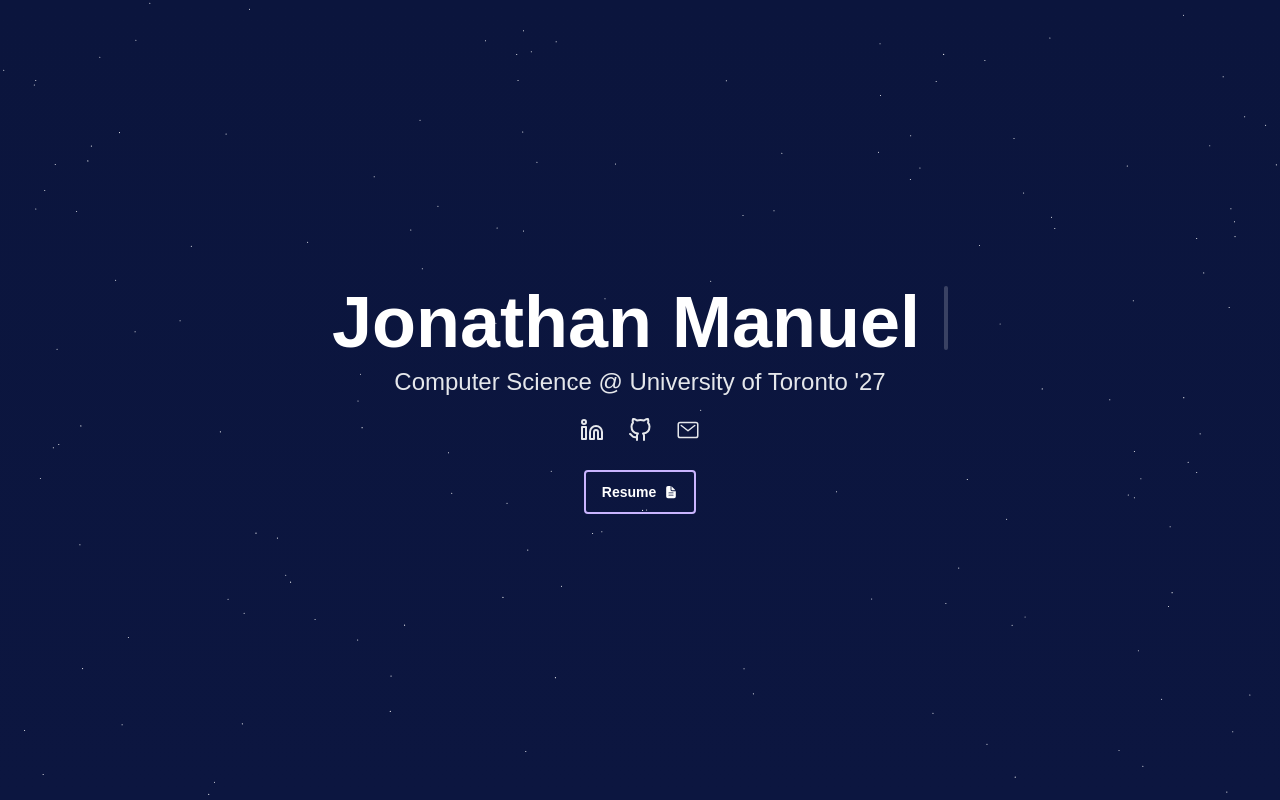
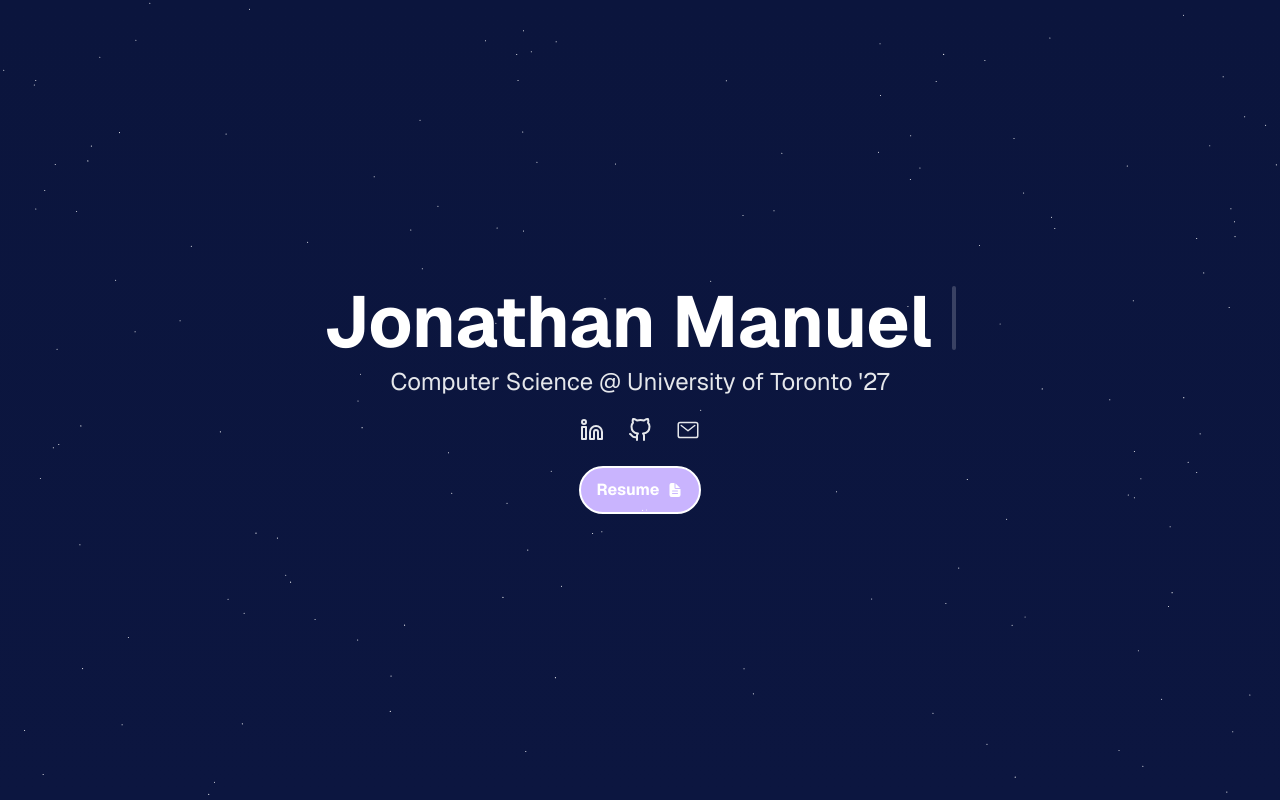
Before and after one commit to jonathan-imanu/portfolio, a Next.js app in the folder portfolio/: page / in a window 1280 px wide. Shown: the top 800 px of the page. Built offline with nearby package versions, Linux system fonts and the light colour scheme.

Commit message:
feat: font changes

```diff
--- a/portfolio/src/app/globals.css
+++ b/portfolio/src/app/globals.css
@@ -3,7 +3,7 @@
 @tailwind utilities;
 
 body {
-  font-family: Arial, Helvetica, sans-serif;
+  font-family: var(--font-geist-sans)
 }
 
 @layer base {
@@ -74,7 +74,6 @@ body {
 
 .better-gradient {
   background: #00002a;
-  background: linear-gradient(to bottom, #194070, #00002a);
   background: linear-gradient(to bottom, #0b153d, #0C1640);
 }
 
@@ -100,3 +99,7 @@ body {
   visibility: visible;
   width: 100%;
 }
+
+mono-font {
+  font-family: var(--font-roboto-mono);
+}
--- a/portfolio/src/app/layout.tsx
+++ b/portfolio/src/app/layout.tsx
@@ -1,5 +1,5 @@
 import type { Metadata } from "next";
-import { Geist, Geist_Mono } from "next/font/google";
+import { Geist, Roboto_Mono} from "next/font/google";
 import "./globals.css";
 
 const geistSans = Geist({
@@ -7,8 +7,8 @@ const geistSans = Geist({
   subsets: ["latin"],
 });
 
-const geistMono = Geist_Mono({
-  variable: "--font-geist-mono",
+const robotoMono = Roboto_Mono({
+  variable: "--font-roboto-mono",
   subsets: ["latin"],
 });
 
@@ -16,9 +16,6 @@ export const metadata: Metadata = {
   title: "Jonathan Manuel",
   description: "Welcome to my personal website!",
 };
-
-import { StarsBackground } from "@/components/ui/stars-background";
-import { ShootingStars } from "@/components/ui/shooting-stars";
 
 export default function RootLayout({
   children,
@@ -29,7 +26,7 @@ export default function RootLayout({
     <html lang="en">
 
       <body
-        className={`${geistSans.variable} ${geistMono.variable} antialiased`}
+        className={`${geistSans.variable} ${robotoMono.variable} antialiased`}
       >
         {children}
       </body>
--- a/portfolio/src/components/about.tsx
+++ b/portfolio/src/components/about.tsx
@@ -8,7 +8,7 @@ const About: React.FC = () => {
         <div id="about" className="flex flex-col md:flex-row bg-purple p-6 justify-center items-center z-10">
             <div className="flex flex-col items-start h-full md:w-1/3 max-w-[480px] space-y-6 mt-10">
                 <div className="flex flex-row space-x-3 justify-center items-center w-full">
-                    <p className="font-semibold text-2xl text-accent z-10">01.</p>
+                    <p className="font-semibold text-2xl text-accent z-10 font-mono">01.</p>
                     <h3 className="text-white text-3xl md:text-3xl font-semibold whitespace-nowrap z-10">About Me</h3>
                 </div>
                 <p className="text-faded text-sm md:text-md leading-relaxed z-10">
--- a/portfolio/src/components/contact.tsx
+++ b/portfolio/src/components/contact.tsx
@@ -6,14 +6,14 @@ const Contact: React.FC = () => {
         <div className="bg-purple pb-20">
             <div className="flex flex-col items-center justify-center h-full">
                 <div className="flex flex-row space-x-3 justify-center items-center w-full mt-40">
-                    <p className="font-semibold text-2xl text-accent">04.</p>
+                    <p className="font-semibold text-2xl text-accent font-mono">04.</p>
                     <h3 className="text-white text-3xl md:text-3xl font-semibold whitespace-nowrap">Contact</h3>
                 </div>
                 <p className="text-faded text-sm md:text-md leading-relaxed z-10 mt-4 w-1/3 max-w-[600px] text-center">
                     I would love to learn about new opportunities and my inbox is always open. If you'd like to get in touch, feel free to send me an email.
                 </p>
                 <button className="text-sm md:text-md text-white font-bold px-3 py-2 md:px-4 md:py-2.5 border-2 border-accent rounded transform transition-transform duration-300 mt-7">
-                    <Link href="mailto:jonathan.imanuel@gmail.com">
+                    <Link href="mailto:jonathan.imanuel@gmail.com" className="text-accent">
                         <p>Email Me!</p>
                     </Link>
                 </button>
--- a/portfolio/src/components/experiences.tsx
+++ b/portfolio/src/components/experiences.tsx
@@ -52,7 +52,7 @@ const Experiences: React.FC = () => {
         <div className="bg-purple">
             <div className="flex flex-col items-center justify-center h-full">
                 <div className="flex flex-row space-x-3 justify-center items-center w-full pt-40">
-                    <p className="font-semibold text-2xl text-accent">02.</p>
+                    <p className="font-semibold text-2xl text-accent font-mono">02.</p>
                     <h3 className="text-white text-3xl md:text-3xl font-semibold whitespace-nowrap">Experience</h3>
                 </div>
                 <div className="z-20 space-y-5 mt-12">
--- a/portfolio/src/components/hero.tsx
+++ b/portfolio/src/components/hero.tsx
@@ -20,7 +20,7 @@ const Hero: React.FC = () => {
                 <p className="text-xs md:text-2xl text-gray-200 text-center mt-2 z-10">
                     Computer Science @ University of Toronto '27
                 </p>
-                <div className="flex flex-row space-x-4 md:space-x-6 text-2xl text-gray-200 z-30 mt-5">
+                <div className="flex flex-row space-x-4 md:space-x-6 text-lg sm:text-xl md:text-2xl text-gray-200 z-30 mt-5">
                     <Link
                         href="https://www.linkedin.com/in/jonathan-imanuel"
                         target="_blank"
@@ -43,8 +43,8 @@ const Hero: React.FC = () => {
                         <IoMailOutline />
                     </Link>
                 </div>
-                <button className="text-sm md:text-md text-white font-bold px-3 py-2 md:px-4 md:py-2.5 border-2 rounded border-accent transform transition-transform duration-300 mt-7">
-                    <div className="flex flex-row items-center justify-center space-x-2">
+                <button className="text-xs md:text-base text-white font-bold px-3 py-2 md:px-4 md:py-2.5 border-2 border-white bg-accent mt-6 rounded-full">
+                    <div className="flex flex-row items-center justify-center space-x-2 ">
                         <p>Resume</p>
                         <IoDocumentText />
                     </div>
--- a/portfolio/src/components/projects.tsx
+++ b/portfolio/src/components/projects.tsx
@@ -164,7 +164,7 @@ const Projects: React.FC = () => {
         <div className="bg-purple">
             <div className="flex flex-col items-center justify-center h-full space-y-20">
                 <div className="flex flex-row space-x-3 justify-center items-center w-full pt-40">
-                    <p className="font-semibold text-2xl text-accent">03.</p>
+                    <p className="font-semibold text-2xl text-accent font-mono">03.</p>
                     <h3 className="text-white text-3xl md:text-3xl font-semibold whitespace-nowrap">Projects</h3>
                 </div>
                 <div className="grid grid-cols-1 md:grid-cols-2 gap-8">
--- a/portfolio/src/components/ui/animated-tooltip.tsx
+++ b/portfolio/src/components/ui/animated-tooltip.tsx
@@ -66,7 +66,7 @@ export const AnimatedTooltip = ({
                   rotate: rotate,
                   whiteSpace: "nowrap",
                 }}
-                className="absolute top-10 -left-1/2 translate-x-1/2 flex text-xs  flex-col items-center justify-center rounded-md bg-accent z-50 shadow-xl px-4 py-2"
+                className="absolute top-10 -left-1/2 translate-x-1/2 flex text-xs  flex-col items-center justify-center rounded-md bg-accent z-auto shadow-xl px-4 py-2"
               >
                 <div className="font-bold text-white relative z-30 text-base">
                   {item.name}
--- a/portfolio/src/components/ui/experience.tsx
+++ b/portfolio/src/components/ui/experience.tsx
@@ -25,7 +25,7 @@ const Experience: React.FC<ExperienceProps> = ({ jobTitle, company, location, st
                     className="rounded-full border-2 border-white" />
                     <div className="flex flex-col">
                         <h4 className="text-white font-semibold text-lg">{jobTitle}</h4>
-                        <h5 className="text-accent font-semibold text-sm">{company}</h5>
+                        <h5 className="text-accent font-semibold text-sm font-mono">{company}</h5>
                     </div>
                 </div>
                 <div className="flex flex-col items-end">
--- a/portfolio/src/components/ui/floating-navbar.tsx
+++ b/portfolio/src/components/ui/floating-navbar.tsx
@@ -67,7 +67,7 @@ export const FloatingNav = ({
             )}
           >
             <span className="block sm:hidden">{navItem.icon}</span>
-            <span className="hidden sm:block text-xs text-accent">0{index + 1}.</span>
+            <span className="hidden sm:block text-xs text-accent font-mono">0{index + 1}.</span>
             <span className="hidden sm:block text-sm">{navItem.name}</span>
           </Link>
         ))}
--- a/portfolio/src/components/ui/project-card.tsx
+++ b/portfolio/src/components/ui/project-card.tsx
@@ -26,7 +26,7 @@ const ProjectCard: React.FC<ProjectCardProps> = ({ title, description, tech, ima
               translateZ="30"
             >
                 <div className="flex flex-col space-y-1">
-                    <p className="text-sm text-accent">Featured Project</p>
+                    <p className="text-sm text-accent font-mono">Featured Project</p>
                     <p className="text-xl text-white font font-bold">{title}</p>
                 </div>
               {title}
```
